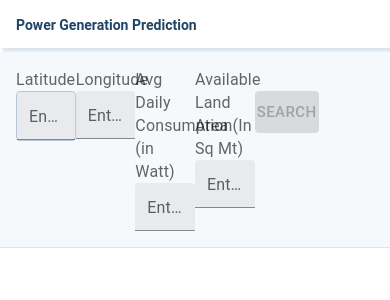
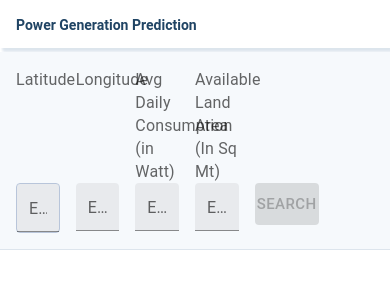
Before and after one commit to EnergAIze/EnergAIzeUINodeApp, a React (Create React App) app in the folder client/: page / in a window 390 px wide. Shown: the top 300 px of the page. Built offline with nearby package versions, Linux system fonts and the light colour scheme.

Commit message:
fixed responsiveness

```diff
--- a/client/src/components/InputForm.jsx
+++ b/client/src/components/InputForm.jsx
@@ -64,30 +64,51 @@ export default function InputForm(props) {
 
   return (
     <Box sx={{ p: 2, marginTop: "4px",borderBottom:"1px solid #DDE5ED",background:"#F6F9FC 0% 0% no-repeat padding-box"}}>
-      <Grid container xs={12}  >
+      <Grid container xs={12} spacing={2} >
         <Grid item xs={2} sx={{textAlign: "left"}}>
           <div><FormLabel >Latitude</FormLabel></div>
+
+        </Grid>
+        <Grid item xs={2} sx={{textAlign: "left"}}>
+          <div><FormLabel>Longitude</FormLabel></div>
+
+        </Grid>
+        <Grid item xs={2} sx={{textAlign: "left"}}>
+          <div><FormLabel>Avg Daily Consumption (in Watt)</FormLabel></div>
+
+        </Grid>
+        <Grid item xs={2} sx={{textAlign: "left"}}>
+          <div><FormLabel>Available Land Area (In Sq Mt)</FormLabel></div>
+
+        </Grid>
+        <Grid item xs={2}>
+          <div><FormLabel>&nbsp;</FormLabel></div>
+
+        </Grid>
+        <Grid item xs={2}>
+          <div>&nbsp;</div>
+        </Grid>
+     </Grid>
+
+     <Grid container xs={12} spacing={2} >
+        <Grid item xs={2} sx={{textAlign: "left"}}>
           <div><TextField size="small" label="Enter Value" variant="filled" value={lat}
           onChange={(e)=>latChangeHandler(e)}
           sx={{border:"1px solid #B8C5DA",borderRadius:"4px"}}></TextField></div>
         </Grid>
         <Grid item xs={2} sx={{textAlign: "left"}}>
-          <div><FormLabel>Longitude</FormLabel></div>
           <div><TextField size="small" label="Enter Value" variant="filled" value={long}
           onChange={(e)=>longChangeHandler(e)}></TextField></div>
         </Grid>
         <Grid item xs={2} sx={{textAlign: "left"}}>
-          <div><FormLabel>Avg Daily Consumption (in Watt)</FormLabel></div>
           <div><TextField size="small" label="Enter Value" variant="filled" value={avgConsmptn}
           onChange={(e)=>avgConsmptnChangeHandler(e)}></TextField></div>
         </Grid>
         <Grid item xs={2} sx={{textAlign: "left"}}>
-          <div><FormLabel>Available Land Area (In Sq Mt)</FormLabel></div>
           <div><TextField size="small" label="Enter Area" variant="filled" value={landArea}
           onChange={(e)=>landAreaChangeHandler(e)}></TextField></div>
         </Grid>
         <Grid item xs={2}>
-          <div><FormLabel>&nbsp;</FormLabel></div>
           <div><Button variant="contained" fullWidth size="large" onClick={clickHandler} disabled={disabled}>
           Search</Button></div>
         </Grid>
--- a/client/src/components/SimpleBarChart.jsx
+++ b/client/src/components/SimpleBarChart.jsx
@@ -10,16 +10,31 @@ for(let i=1;i<=15;i++){
   xLabels.push(`Day ${i} `)
 }
 
+const chartSetting = {
+  yAxis: [
+    {
+      label: 'Watts',
+    },
+  ],
+  sx: {
+    [`.${axisClasses.left} .${axisClasses.label}`]: {
+      transform: 'translate(-10px, 0)',
+    },
+    [`.MuiChartsAxis-bottom .MuiChartsAxis-tickContainer .MuiChartsAxis-tickLabel.MuiChartsAxis-tickLabel`]: {
+      transform: 'rotate(-19deg)'
+    }
+  },
+};
+
 export default function SimpleBarChart(props) {
   const uData = props.data;
   return !!props.data && (
     <BarChart
-      width={700}
       height={300}
       series={[
-        { data: uData, label: 'Watts', id: 'pvId' },
+        { data: uData, id: 'pvId' },
       ]}
-      xAxis={[{ data: xLabels, scaleType: 'band',categoryGapRatio: 0.8, barGapRatio: 0.5 }]}
+      xAxis={[{ data: xLabels, scaleType: 'band',categoryGapRatio: 0.8, barGapRatio: 0.5}]}
 
       slotProps={{
         legend: {
@@ -33,11 +48,13 @@ export default function SimpleBarChart(props) {
         },
       }}
 
-      sx={{
-        [`.MuiChartsAxis-bottom .MuiChartsAxis-tickLabel.MuiChartsAxis-tickLabel`]: {
-          transform: 'rotate(-19deg)'
-        }
-      }}
+      // sx={{
+      //   [`.MuiChartsAxis-bottom .MuiChartsAxis-tickContainer .MuiChartsAxis-tickLabel.MuiChartsAxis-tickLabel`]: {
+      //     transform: 'rotate(-19deg)'
+      //   }
+      // }}
+
+      {...chartSetting}
 
     />
   );
```
